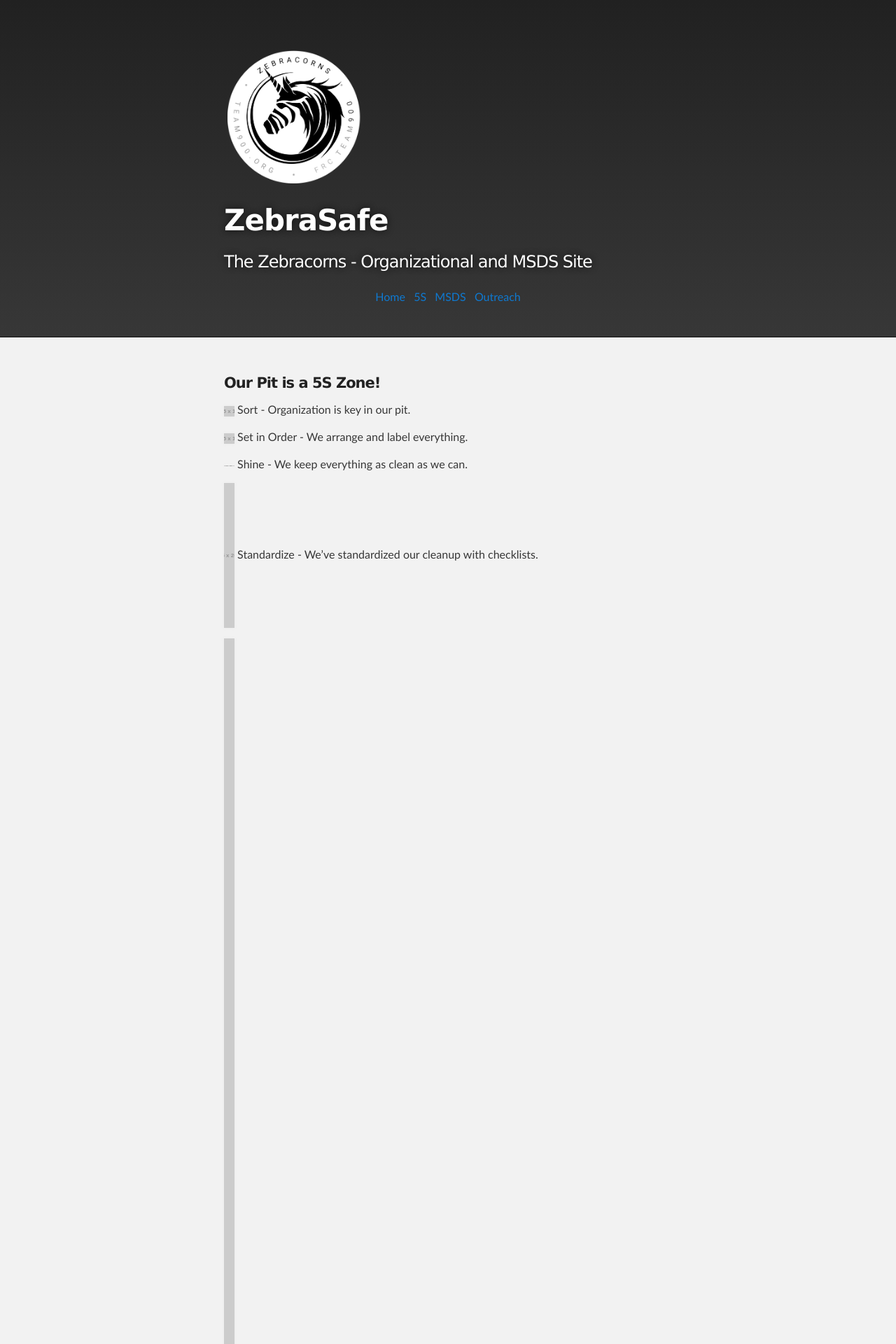
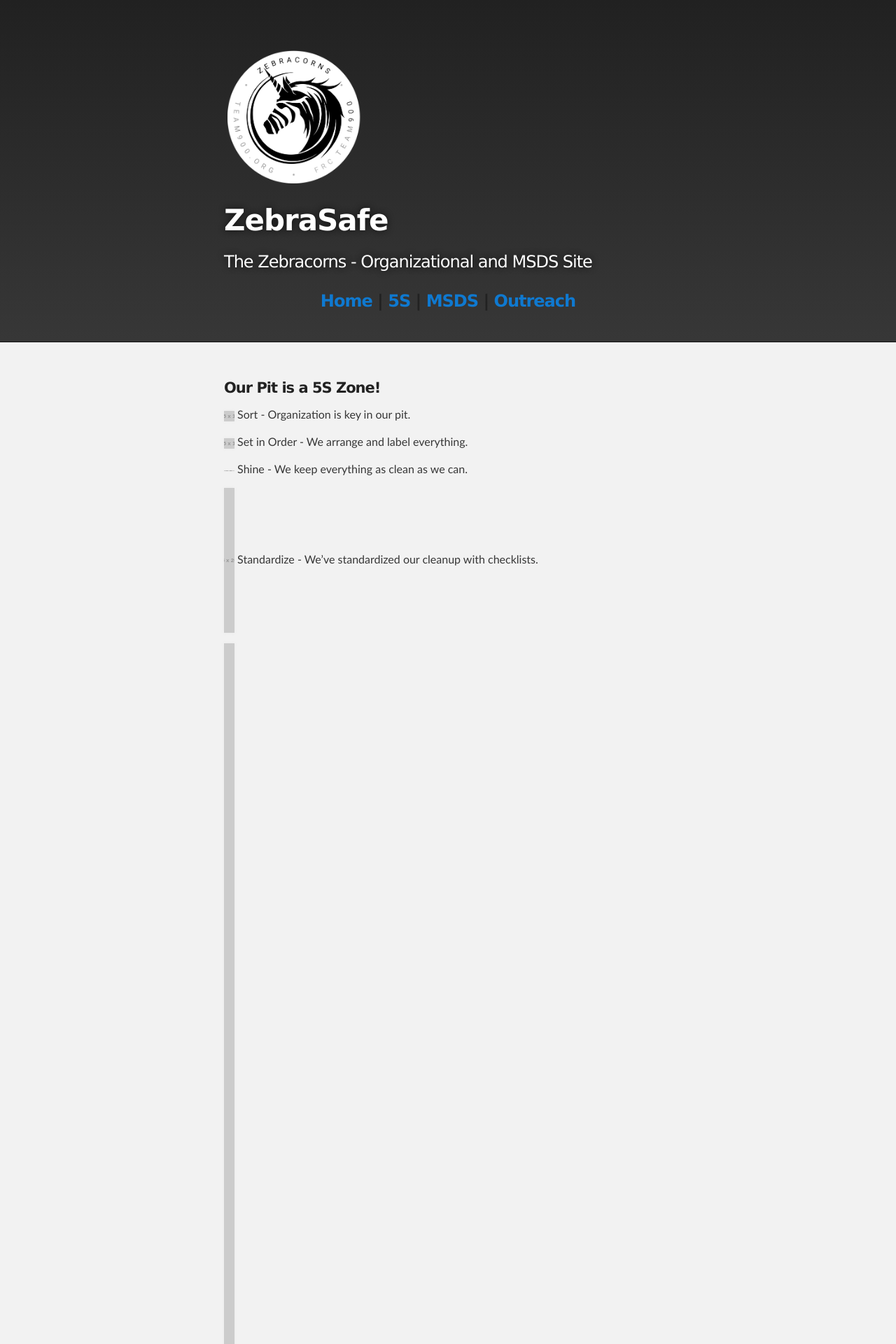
Before and after one commit to FRC900/ZebraSafeSite, a Jekyll site: the page built from index.md, in a window 1280 px wide. Shown: the top 1920 px of the page at 70% size. Built offline with Jekyll 4.4.1, drawn with Linux system fonts in a browser that asks for light colours.

Commit message:
Update nav.html

```diff
--- a/_includes/nav.html
+++ b/_includes/nav.html
@@ -1,6 +1,6 @@
-<p style="text-align: center; background-color: transparent">
+<h3 style="text-align: center; background-color: transparent">
   <a href="{{site.baseurl}}/">Home</a> |
   <a href="{{site.baseurl}}/5S">5S</a> |
   <a href="{{site.baseurl}}/MSDS">MSDS</a> |
   <a href="{{site.baseurl}}/outreach">Outreach</a>
-</p>
+</h3>
```
